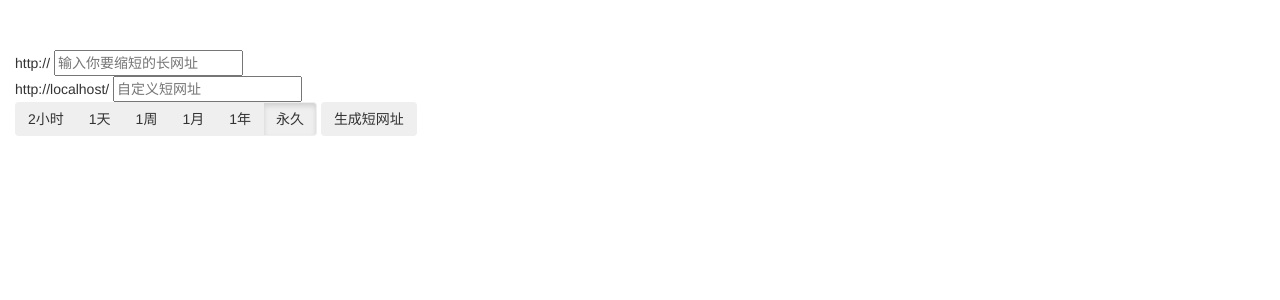
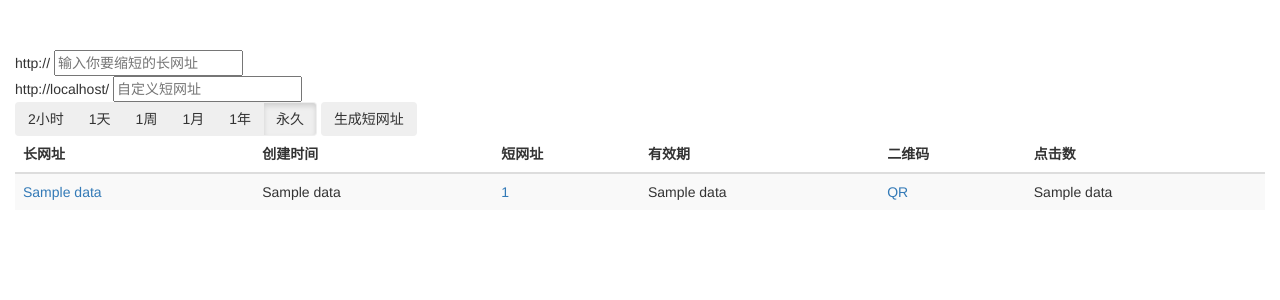
Before and after one commit to jhezjkp/pyShortenURL, a Flask app: template templates/index.html in a window 1280 px wide. Shown: the top 300 px of the page. Run offline with Flask 2, Linux system fonts and the light colour scheme; the template is opened without the code that fills it: most values are stand-ins (such as "Sample title", 1, 10 or a date in 2020); parts of the project's set-up code (start-up, migrations or seed data) failed here and were passed over; some libraries are stand-ins or nearby versions.

Commit message:
增加简单统计：创建时间、访问次数和有效时间等

```diff
--- a/app.py
+++ b/app.py
@@ -7,8 +7,9 @@
 
 import os
 import sys
+from datetime import datetime
 import StringIO
-from flask import Flask, request, redirect, url_for, render_template, abort, send_from_directory, send_file, jsonify, session
+from flask import Flask, request, redirect, url_for, render_template, abort, send_from_directory, send_file, session
 import redis
 import qrcode
 
@@ -29,7 +30,11 @@ def favicon():
 
 @app.route('/')
 def index():
-    return render_template("index.html")
+    urlList = list()
+    for shortUrl in session.get('myUrls', list()):
+        if r.exists(shortUrl):
+            urlList.append([shortUrl, r.get(shortUrl), formatDuration(r.ttl(shortUrl))] + r.hmget(shortUrl + "#", "createTime", "visit"))
+    return render_template("index.html", urlList=urlList)
 
 
 @app.errorhandler(404)
@@ -37,12 +42,28 @@ def pageNotFound(e):
     return render_template("404.html")
 
 
-@app.route('/<url>')
-def gotoURL(url):
+def formatDuration(seconds):
+    '''将秒种数转换成可读的时间段'''
+    if seconds < 0:
+        return "永久"
+    desc = ""
+    aMap = {60 * 60 * 24 * 365: "年", 60 * 60 * 24 * 30: "月", 60 * 60 * 24: "日", 60 * 60: "小时", 60: "分钟", 1: "秒"}
+    keys = [60 * 60 * 24 * 365, 60 * 60 * 24 * 30, 60 * 60 * 24, 60 * 60, 60, 1]
+    for key in keys:
+        data = seconds / key
+        if data > 0:
+            desc += str(data) + aMap[key]
+            seconds -= data * key
+    return desc
+
+
+@app.route('/<shortUrl>')
+def gotoURL(shortUrl):
     #print request.headers
     #print request.remote_addr
-    longUrl = r.get(url)
+    longUrl = r.get(shortUrl)
     if longUrl:
+        r.hincrby(shortUrl + "#", "visit",  1)
         return redirect("http://" + longUrl, 301)
     else:
         abort(404)
@@ -74,9 +95,11 @@ def storeToRedis(shortUrl, longUrl, durationInHours):
     if not r.setnx(shortUrl, longUrl) and r.get(shortUrl) != longUrl:
         return False
     #保存到会话中
-    myUrls = session.get('myUrls', dict())
-    myUrls[longUrl] = shortUrl
+    myUrls = session.get('myUrls', set())
+    myUrls.add(shortUrl)
     session['myUrls'] = myUrls
+    #保存访问统计
+    r.hmset(shortUrl + "#", {"createTime": str(datetime.now().strftime("%Y-%m-%d %H:%M:%S")), "visit": 0})
     #更新生存时间
     if durationInHours > 0:
         return r.expire(shortUrl, durationInHours * 3600)
@@ -89,7 +112,7 @@ def shortURL():
     shortUrl = request.form.get('shortUrl', None)
     duration = int(request.form.get('duration', "-1"))
     if longUrl is None or len(longUrl.strip()) < 3:
-        return render_template("index.html", error="请输入长网址！")
+        return render_template("index.html", error="请输入合法长网址！")
     #如果用户有定义短网址则检测短网址是否可用
     if shortUrl:
         if len(shortUrl.strip()) < 3:
@@ -112,3 +135,4 @@ if __name__ == '__main__':
     reload(sys)
     sys.setdefaultencoding("utf-8")
     app.run(host='0.0.0.0', debug=True)
+    app.run(host='0.0.0.0', debug=True)
--- a/templates/index.html
+++ b/templates/index.html
@@ -44,7 +44,7 @@
       <button type="submit" class="btn">生成短网址</button>
     </form>
   </div>
-  {% if session['myUrls'] %}
+  {% if urlList %}
     <div id="shortUrlTable">
       <table class="table table-hover table-striped">
         <thead>
@@ -52,18 +52,20 @@
             <th>长网址</th>
             <th>创建时间</th>
             <th>短网址</th>
+            <th>有效期</th>
             <th>二维码</th>
             <th>点击数</th>
           </tr>
         </thead>
         <tbody>
-          {% for key, value in session['myUrls'].items() %}
+          {% for data in urlList %}
             <tr>
-              <td><a href="http://{{key}}" target="_blank">{{key}}</a></td>
-              <td>2012-10-26</td>
-              <td><a href="/{{value}}">{{value}}</a></td>
-              <td><a href="/{{value}}.qr">QR</a></td>
-              <td>0</td>
+              <td><a href="http://{{data[1]}}" target="_blank">{{data[1]}}</a></td>
+              <td>{{data[3]}}</td>
+              <td><a href="/{{data[0]}}">{{data[0]}}</a></td>
+              <td>{{data[2]}}
+              <td><a href="/{{data[0]}}.qr">QR</a></td>
+              <td>{{data[4]}}</td>
             </tr>
             {% endfor %}
         </tbody>
```
